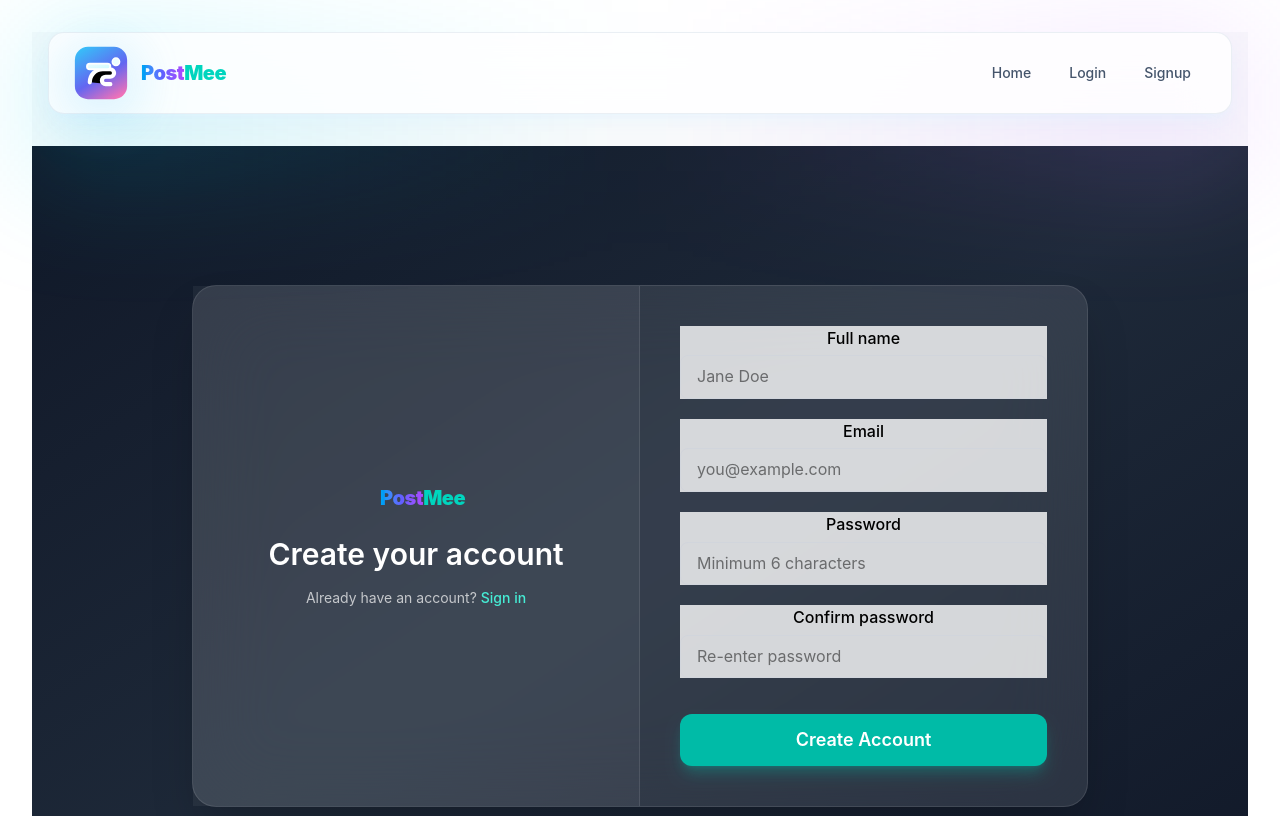
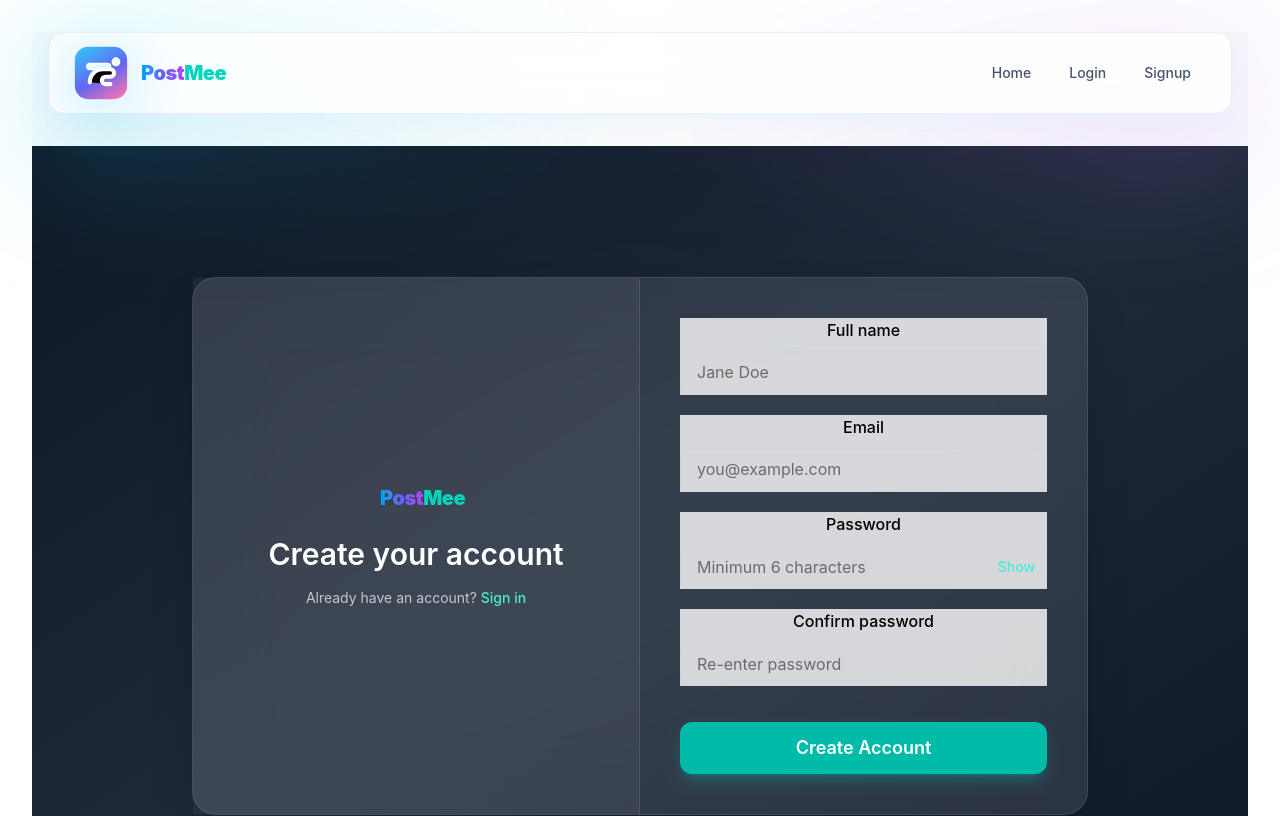
Before and after one commit to Souma061/Blog-App, a React (Vite) app: page /signup in a window 1280 px wide. Shown: the top 816 px of the page. Built offline with nearby package versions, Linux system fonts and the light colour scheme; no server answers.

Commit message:
Add validation schemas for login and signup, enhance Input component with error handling, and update SignUp component for improved user experience

```diff
--- a/package.json
+++ b/package.json
@@ -10,10 +10,12 @@
     "preview": "vite preview"
   },
   "dependencies": {
+    "@hookform/resolvers": "^5.2.2",
     "@reduxjs/toolkit": "^2.9.0",
     "@tailwindcss/vite": "^4.1.14",
     "@tinymce/tinymce-react": "^6.3.0",
     "appwrite": "^21.0.0",
+    "dompurify": "^3.2.7",
     "firebase": "^12.4.0",
     "html-react-parser": "^5.2.6",
     "react": "^19.1.1",
@@ -21,7 +23,8 @@
     "react-hook-form": "^7.64.0",
     "react-redux": "^9.2.0",
     "react-router-dom": "^7.9.3",
-    "tailwindcss": "^4.1.14"
+    "tailwindcss": "^4.1.14",
+    "zod": "^4.1.12"
   },
   "devDependencies": {
     "@eslint/js": "^9.36.0",
--- a/src/components/Input.jsx
+++ b/src/components/Input.jsx
@@ -1,17 +1,45 @@
-import React,{useId} from 'react'
+import React, { useId } from 'react';
 
-const Input = React.forwardRef(function Input({
-  label,
-  type = 'text',
-  className = '',
-  ...props
-},ref){
+const Input = React.forwardRef(function Input(
+  { label, type = 'text', className = '', error, suffix, ...props },
+  ref,
+) {
   const id = useId();
+  const hasError = Boolean(error);
+  const describedBy = hasError ? `${id}-error` : props['aria-describedby'];
+
   return (
-    <div className={`flex flex-col ${className}`}>
-      {label && <label htmlFor={id} className='mb-1 font-medium'>{label}</label>}
-      <input id={id} type={type} ref={ref} className='px-4 py-2 rounded-lg border border-gray-300 focus:outline-none focus:ring-2 focus:ring-blue-500' {...props} />
+    <div className={`flex flex-col gap-1 ${className}`}>
+      {label && (
+        <label htmlFor={id} className="mb-1 font-medium">
+          {label}
+        </label>
+      )}
+      <div className="relative">
+        <input
+          id={id}
+          type={type}
+          ref={ref}
+          className={`w-full rounded-lg border px-4 py-2 focus:outline-none focus:ring-2 ${
+            hasError ? 'border-red-500 focus:ring-red-500' : 'border-gray-300 focus:ring-blue-500'
+          } ${suffix ? 'pr-12' : ''}`}
+          aria-invalid={hasError || undefined}
+          aria-describedby={describedBy}
+          {...props}
+        />
+        {suffix && (
+          <span className="pointer-events-auto absolute inset-y-0 right-3 flex items-center text-sm text-teal-500">
+            {suffix}
+          </span>
+        )}
+      </div>
+      {hasError && (
+        <p id={`${id}-error`} className="text-sm text-red-600">
+          {error}
+        </p>
+      )}
     </div>
-  )
-})
-export default Input
+  );
+});
+
+export default Input;
--- a/src/components/Login.jsx
+++ b/src/components/Login.jsx
@@ -1,41 +1,49 @@
-import { useState } from 'react';
+import { zodResolver } from '@hookform/resolvers/zod';
 import { useForm } from 'react-hook-form';
 import { useDispatch } from 'react-redux';
 import { Link, useNavigate } from 'react-router-dom';
 import authService from '../Appwrite/auth';
 import { login as authLogin } from '../store/authSlice';
+import { loginSchema } from '../utlis/loginSchema';
 import { Button, Input, Logo } from './index.js';
 
 function Login() {
   const navigate = useNavigate();
   const dispatch = useDispatch();
-  const { register, handleSubmit } = useForm();
-  const [error, setError] = useState('');
+  const {
+    register,
+    handleSubmit,
+    formState: { errors, isSubmitting },
+    setError,
+    clearErrors,
+  } = useForm({ resolver: zodResolver(loginSchema), mode: 'onBlur' });
 
-  const login = async (data) => {
-    setError('');
+  const login = async ({ email, password }) => {
     try {
-      const session = await authService.login(data);
+      clearErrors('root');
+      const session = await authService.login({ email, password });
       if (session) {
         const user = await authService.getCurrentUser();
         if (user) {
           dispatch(authLogin({ user }));
           navigate('/');
         } else {
-          setError('Login successful but unable to fetch user details');
+          setError('root', {
+            type: 'server',
+            message: 'Login succeeded but user details are unavailable.',
+          });
         }
-      } else {
-        setError('Unable to login. Please try again.');
       }
     } catch (error) {
-      // Handle specific Appwrite errors
-      if (error.code === 401) {
-        setError('Invalid email or password');
-      } else if (error.code === 429) {
-        setError('Too many login attempts. Please try again later.');
-      } else {
-        setError(error.message || 'Unable to login. Please try again.');
-      }
+      if (error?.code === 401)
+        setError('root', { type: 'server', message: 'Invalid email or password.' });
+      else if (error?.code === 429)
+        setError('root', { type: 'server', message: 'Too many attempts. Please retry later.' });
+      else
+        setError('root', {
+          type: 'server',
+          message: error?.message || 'Something went wrong. Please try again later.',
+        });
     }
   };
   return (
@@ -56,35 +64,27 @@ function Login() {
             Sign Up
           </Link>
         </p>
-        {error && <p className="text-red-500 text-sm text-center my-2">{error}</p>}
+        {errors.root?.message && (
+          <p className="text-red-500 text-sm text-center my-2">{errors.root.message}</p>
+        )}
         <form onSubmit={handleSubmit(login)} className="mt-4 space-y-4">
           <div className="space-y-4">
             <Input
               label="Email"
               type="email"
               placeholder="Enter your email"
-              {...register('email', {
-                required: true,
-                validate: {
-                  matchPattern: (v) =>
-                    /^\w+([\.-]?\w+)*@\w+([\.-]?\w+)*(\.\w{2,3})+$/.test(v) ||
-                    'Please enter a valid email',
-                },
-              })}
+              {...register('email')}
+              error={errors.email?.message}
             />
             <Input
               label="Password"
               type="password"
               placeholder="Enter your password"
-              {...register('password', {
-                required: true,
-                validate: {
-                  minLength: (v) => v.length >= 6 || 'Password must be at least 6 characters',
-                },
-              })}
+              {...register('password')}
+              error={errors.password?.message}
             />
-            <Button type="submit" className="w-full">
-              Sign in
+            <Button type="submit" className="w-full" disabled={isSubmitting}>
+              {isSubmitting ? 'Signing in…' : 'Sign in'}
             </Button>
           </div>
         </form>
--- a/src/components/SignUp.jsx
+++ b/src/components/SignUp.jsx
@@ -1,162 +1,45 @@
-// import { useState } from 'react';
-// import { useForm } from 'react-hook-form';
-// import { useDispatch } from 'react-redux';
-// import { Link, useNavigate } from 'react-router-dom';
-// import authService from '../Appwrite/auth';
-// import { login as authLogin } from '../store/authSlice';
-// import { Button, Input, Logo } from './index.js';
-
-// function SignUp() {
-//   const navigate = useNavigate();
-//   const dispatch = useDispatch();
-//   const { register, handleSubmit } = useForm();
-//   const [error, setError] = useState('');
-
-//   const signUp = async (data) => {
-//     setError('');
-//     try {
-//       // createAccount already calls login internally, so session is returned
-//       const session = await authService.createAccount(data);
-//       if (session) {
-//         // Get user data from the active session
-//         const user = await authService.getCurrentUser();
-//         if (user) {
-//           dispatch(authLogin({ user }));
-//           navigate('/');
-//         } else {
-//           setError('Account created but unable to fetch user details');
-//         }
-//       } else {
-//         setError('Unable to create account. Please try again.');
-//       }
-//     } catch (error) {
-//       // Handle specific Appwrite errors
-//       if (error.code === 409) {
-//         setError('An account with this email already exists');
-//       } else if (error.code === 400) {
-//         setError('Invalid email or password format');
-//       } else {
-//         setError(error.message || 'Unable to create account. Please try again.');
-//       }
-//     }
-//   };
-//   return (
-//     <div className="min-h-screen flex items-center justify-center bg-gradient-to-br from-gray-900 via-gray-800 to-gray-900 px-6 py-12">
-//       <div className="w-full max-w-xl rounded-3xl border border-white/10 bg-white/10 backdrop-blur-2xl shadow-2xl hover:shadow-3xl transition-all duration-300">
-//         <div className="border-b border-white/10 bg-white/5 px-10 py-6 text-center">
-//           <span className="mx-auto mb-4 inline-block w-24 cursor-pointer hover:scale-105 transition-transform duration-200">
-//             <Logo width="100%" />
-//           </span>
-//           <h2 className="text-3xl font-semibold text-white">Create your account</h2>
-//           <p className="mt-3 text-sm text-white/70">
-//             Already have an account?{' '}
-//             <Link
-//               to="/login"
-//               className="font-medium text-teal-300 hover:text-teal-200 cursor-pointer underline-offset-2 hover:underline transition-colors duration-200"
-//             >
-//               Sign in
-//             </Link>
-//           </p>
-//         </div>
-
-//         <div className="px-10 py-8">
-//           {error && (
-//             <p className="mb-6 rounded-lg border border-red-400 bg-red-50/90 px-4 py-3 text-sm text-red-600">
-//               {error}
-//             </p>
-//           )}
-
-//           <form onSubmit={handleSubmit(signUp)} className="space-y-5">
-//             <Input
-//               label="Full name"
-//               type="text"
-//               placeholder="Jane Doe"
-//               className="bg-white/80 cursor-text focus:cursor-text hover:bg-white/90 transition-colors duration-200"
-//               {...register('name', { required: 'Name is required' })}
-//             />
-//             <Input
-//               label="Email"
-//               type="email"
-//               placeholder="you@example.com"
-//               className="bg-white/80 cursor-text focus:cursor-text hover:bg-white/90 transition-colors duration-200"
-//               {...register('email', {
-//                 required: 'Email is required',
-//                 validate: {
-//                   matchPattern: (v) =>
-//                     /^\w+([\.-]?\w+)*@\w+([\.-]?\w+)*(\.\w{2,3})+$/.test(v) ||
-//                     'Please enter a valid email',
-//                 },
-//               })}
-//             />
-//             <Input
-//               label="Password"
-//               type="password"
-//               placeholder="Minimum 6 characters"
-//               className="bg-white/80 cursor-text focus:cursor-text hover:bg-white/90 transition-colors duration-200"
-//               {...register('password', {
-//                 required: 'Password is required',
-//                 validate: {
-//                   minLength: (v) => v.length >= 6 || 'Password must be at least 6 characters',
-//                 },
-//               })}
-//             />
-
-//             <div className="pt-4">
-//               <Button
-//                 type="submit"
-//                 className="w-full rounded-xl bg-teal-500 px-6 py-3 text-lg font-semibold text-white shadow-lg shadow-teal-500/30 transition hover:bg-teal-400 hover:shadow-teal-400/40 cursor-pointer hover:scale-105 transform duration-200"
-//               >
-//                 Create Account
-//               </Button>
-//             </div>
-//           </form>
-//         </div>
-//       </div>
-//     </div>
-//   );
-// }
-
-// export default SignUp;
-
+import { zodResolver } from '@hookform/resolvers/zod';
 import { useState } from 'react';
 import { useForm } from 'react-hook-form';
 import { useDispatch } from 'react-redux';
 import { Link, useNavigate } from 'react-router-dom';
 import authService from '../Appwrite/auth';
 import { login as authLogin } from '../store/authSlice';
+import { signUpSchema } from '../utlis/signupSchema';
 import { Button, Input, Logo } from './index.js';
 
 function SignUp() {
   const navigate = useNavigate();
   const dispatch = useDispatch();
+  const [showPassword, setShowPassword] = useState(false);
   const {
     register,
     handleSubmit,
     formState: { errors, isSubmitting },
-    watch,
-  } = useForm({ mode: 'onBlur' });
-  const [error, setError] = useState('');
-  const [showPassword, setShowPassword] = useState(false);
+    setError,
+    clearErrors,
+  } = useForm({ mode: 'onBlur', resolver: zodResolver(signUpSchema) });
 
-  const signUp = async (data) => {
-    setError('');
+  const signUp = async ({ email, password, name }) => {
     try {
-      const session = await authService.createAccount(data);
-      if (!session) {
-        setError('Unable to create account. Please try again.');
-        return;
-      }
+      clearErrors('root');
+      await authService.createAccount({ email, password, name });
       const user = await authService.getCurrentUser();
       if (!user) {
-        setError('Account created but unable to fetch user details.');
+        setError('root', {
+          type: 'server',
+          message: 'Account created but unable to fetch user details.',
+        });
         return;
       }
       dispatch(authLogin({ user }));
       navigate('/');
-    } catch (err) {
-      if (err?.code === 409) setError('An account with this email already exists.');
-      else if (err?.code === 400) setError('Invalid email or password format.');
-      else setError(err?.message || 'Unable to create account. Please try again.');
+    } catch (error) {
+      let message = error?.message || 'Unable to create account. Please try again.';
+      if (error?.code === 429) message = 'Too many requests. Please try again later.';
+      else if (error?.code === 409) message = 'An account with this email already exists.';
+      else if (error?.code === 400) message = 'Invalid email or password format.';
+      setError('root', { type: 'server', message });
     }
   };
 
@@ -181,10 +64,10 @@ function SignUp() {
           </div>
 
           <div className="px-10 py-10">
-            {error && (
+            {errors.root?.message && (
               <p className="mb-6 flex items-center gap-2 rounded-lg border border-red-400 bg-red-500/10 px-4 py-3 text-sm text-red-200">
                 <span className="text-lg">⚠️</span>
-                {error}
+                {errors.root.message}
               </p>
             )}
 
@@ -194,7 +77,7 @@ function SignUp() {
                 type="text"
                 placeholder="Jane Doe"
                 className="bg-white/80 cursor-text transition-colors duration-200 hover:bg-white/90 focus:cursor-text"
-                {...register('name', { required: 'Name is required' })}
+                {...register('name')}
                 error={errors.name?.message}
               />
 
@@ -203,14 +86,7 @@ function SignUp() {
                 type="email"
                 placeholder="you@example.com"
                 className="bg-white/80 cursor-text transition-colors duration-200 hover:bg-white/90 focus:cursor-text"
-                {...register('email', {
-                  required: 'Email is required',
-                  validate: {
-                    matchPattern: (v) =>
-                      /^\w+([\.-]?\w+)*@\w+([\.-]?\w+)*(\.\w{2,3})+$/.test(v) ||
-                      'Please enter a valid email',
-                  },
-                })}
+                {...register('email')}
                 error={errors.email?.message}
               />
 
@@ -219,12 +95,7 @@ function SignUp() {
                 type={showPassword ? 'text' : 'password'}
                 placeholder="Minimum 6 characters"
                 className="bg-white/80 cursor-text transition-colors duration-200 hover:bg-white/90 focus:cursor-text"
-                {...register('password', {
-                  required: 'Password is required',
-                  validate: {
-                    minLength: (v) => v.length >= 6 || 'Password must be at least 6 characters',
-                  },
-                })}
+                {...register('password')}
                 suffix={
                   <button
                     type="button"
@@ -242,10 +113,7 @@ function SignUp() {
                 type={showPassword ? 'text' : 'password'}
                 placeholder="Re-enter password"
                 className="bg-white/80 cursor-text transition-colors duration-200 hover:bg-white/90 focus:cursor-text"
-                {...register('confirmPassword', {
-                  required: 'Please confirm your password',
-                  validate: (value) => value === watch('password') || 'Passwords do not match',
-                })}
+                {...register('confirmPassword')}
                 error={errors.confirmPassword?.message}
               />
 
--- /dev/null
+++ b/src/utlis/loginSchema.js
@@ -0,0 +1,6 @@
+import { z } from 'zod';
+
+export const loginSchema = z.object({
+  email: z.string().trim().min(1, 'Email is required').email('Enter a valid email').transform((value) => value.toLowerCase()),
+  password: z.string().min(1, 'Password is required'),
+});
--- /dev/null
+++ b/src/utlis/signupSchema.js
@@ -0,0 +1,42 @@
+import DOMPurify from 'dompurify';
+import { z } from 'zod';
+
+const passwordValidate = z
+  .string()
+  .min(12, 'Password must be at least 12 characters long')
+  .max(64, 'Password must be at most 64 characters long')
+  .regex(/[A-Z]/, 'Add at least one uppercase letter')
+  .regex(/[a-z]/, 'Add at least one lowercase letter')
+  .regex(/\d/, 'Add at least one number')
+  .regex(/[^A-Za-z0-9]/, 'Add at least one special character');
+
+const sanitizedName = z
+  .string()
+  .trim()
+  .min(1, 'Name is required')
+  .max(80, 'Name too long')
+  .transform((value) => DOMPurify.sanitize(value, { ALLOWED_TAGS: [] }).replace(/\s+/g, ' '));
+
+const normalizedEmail = z
+  .string()
+  .trim()
+  .min(1, 'Email is required')
+  .email('Enter a valid email')
+  .transform((value) => value.toLowerCase());
+
+export const signUpSchema = z
+  .object({
+    name: sanitizedName,
+    email: normalizedEmail,
+    password: passwordValidate,
+    confirmPassword: z.string().min(1, 'Please confirm your password'),
+  })
+  .superRefine((data, ctx) => {
+    if (data.password !== data.confirmPassword) {
+      ctx.addIssue({
+        code: z.ZodIssueCode.custom,
+        path: ['confirmPassword'],
+        message: 'Passwords do not match',
+      });
+    }
+  });
```
Also changed, not shown: 1 other file (tests, documents, lock files or other folders).
